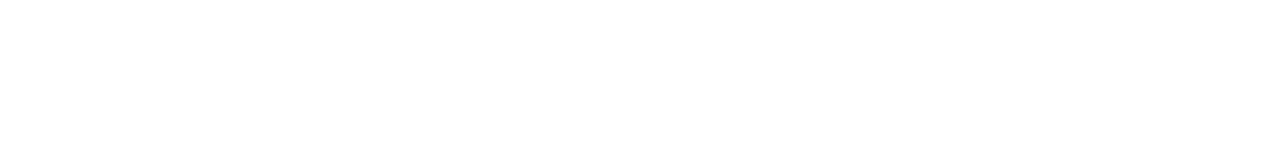
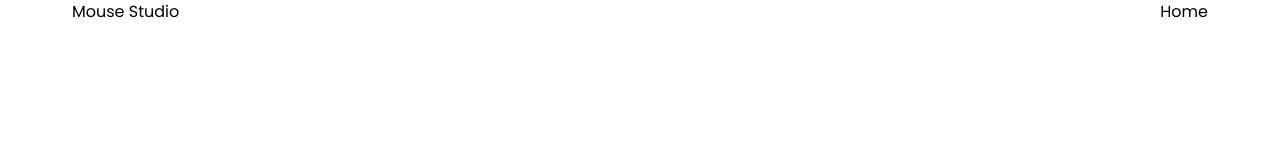
Before and after one commit to yeasin2448/mouse-studio, a website: page pages/index.html in a window 1280 px wide. Drawn offline with Linux system fonts and the light colour scheme.

Commit message:
1s updates

```diff
--- a/pages/index.html
+++ b/pages/index.html
@@ -10,7 +10,25 @@
   </head>
   <body>
     <!-- header area start -->
-    <header class="flex items-center"></header>
+    <header class="header_area">
+      <div class="container mx-auto">
+        <div class="flex items-center justify-between gap-5">
+          <div class="brand_logo">
+            <a href="#0">
+              <span>Mouse</span>
+              <span>Studio</span>
+            </a>
+          </div>
+          <div class="main_menu">
+            <ul class="flex items-center gap-5">
+              <li>
+                <a href="#0">Home</a>
+              </li>
+            </ul>
+          </div>
+        </div>
+      </div>
+    </header>
     <!-- header area ends  -->
   </body>
 </html>
```
Also changed, not shown: sass/css/custom.css.
